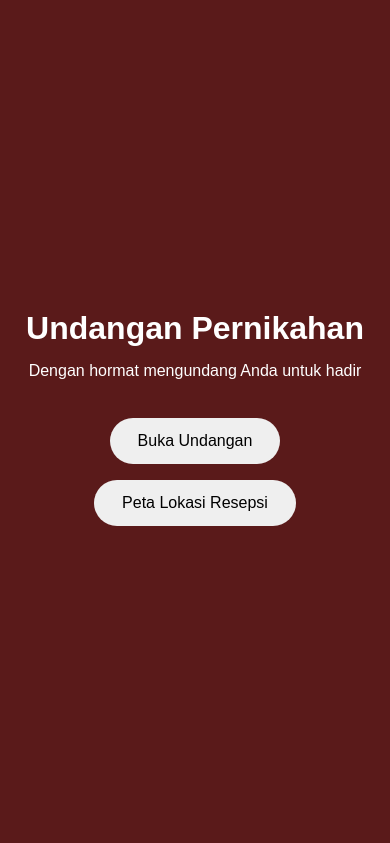
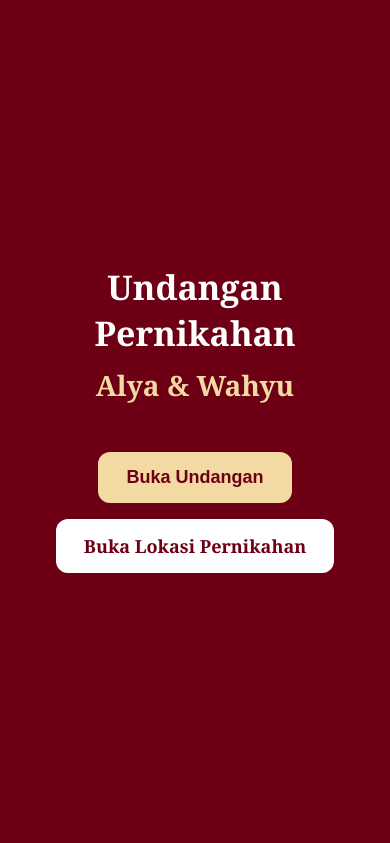
Before and after one commit to alya-wahyu-wedding/wedding-invitation, a plain HTML site: page index.html in a window 390 px wide. Shown: the top 843 px of the page. Drawn offline with Linux system fonts and the light colour scheme.

Commit message:
Update index.html

```diff
--- a/index.html
+++ b/index.html
@@ -1,11 +1,22 @@
 <!DOCTYPE html>
+
 <html lang="id">
 
 <head>
+
 <meta charset="UTF-8">
 <meta name="viewport" content="width=device-width, initial-scale=1.0">
 
-<title>Undangan Pernikahan</title>
+<title>Undangan Pernikahan Alya & Wahyu</title>
+
+<meta property="og:title" content="Undangan Pernikahan Alya & Wahyu">
+<meta property="og:description" content="Kami mengundang Anda untuk hadir pada hari bahagia kami">
+<meta property="og:image" content="https://alya-wahyu-wedding.github.io/wedding-invitation/thumbnail.png">
+<meta property="og:url" content="https://alya-wahyu-wedding.github.io/wedding-invitation/">
+<meta property="og:type" content="website">
+
+<meta name="twitter:card" content="summary_large_image">
+<meta name="twitter:image" content="https://alya-wahyu-wedding.github.io/wedding-invitation/thumbnail.png">
 
 <style>
 
@@ -20,12 +31,10 @@ html{
 }
 
 body{
-    background:#000;
+background:#f5f5f5;
 overflow-x:hidden;
-    font-family:Arial, sans-serif;
+font-family:Georgia, serif;
 }
-
-/* COVER */
 
 #cover{
 position:fixed;
@@ -33,136 +42,173 @@ body{
 left:0;
 width:100%;
 height:100vh;
-    background:#5a1a1a;
+background:#6d0015;
 display:flex;
 flex-direction:column;
 justify-content:center;
 align-items:center;
 text-align:center;
-    color:white;
+padding:20px;
 z-index:9999;
-    padding:20px;
 }
 
 #cover h1{
-    font-size:32px;
-    margin-bottom:15px;
+color:white;
+font-size:34px;
+margin-bottom:10px;
 }
 
-#cover p{
-    margin-bottom:30px;
-    font-size:16px;
+#cover h2{
+color:#f3d9a2;
+font-size:28px;
+margin-bottom:40px;
 }
 
 .btn{
-    padding:14px 28px;
+padding:15px 28px;
+margin:8px;
 border:none;
-    border-radius:30px;
+border-radius:12px;
+font-size:18px;
 cursor:pointer;
-    margin:8px;
-    font-size:16px;
+font-weight:bold;
 }
 
-/* GAMBAR */
+.btn-open{
+background:#f3d9a2;
+color:#6d0015;
+}
 
-img{
+.btn-map{
+background:white;
+color:#6d0015;
+text-decoration:none;
+display:inline-block;
+}
+
+#content{
+display:none;
+max-width:700px;
+margin:auto;
+background:white;
+}
+
+.page{
 width:100%;
-    height:100vh;
-    object-fit:cover;
+height:auto;
 display:block;
 }
 
-/* TOMBOL MUSIK */
+.floating{
+position:fixed;
+right:15px;
+bottom:15px;
+display:flex;
+flex-direction:column;
+gap:10px;
+z-index:999;
+}
 
-.music-btn{
-    position:fixed;
-    right:20px;
-    bottom:20px;
-    width:60px;
-    height:60px;
+.float-btn{
+width:56px;
+height:56px;
 border:none;
 border-radius:50%;
 font-size:24px;
 cursor:pointer;
-    z-index:999;
+box-shadow:0 4px 10px rgba(0,0,0,.25);
+}
+
+.location{
+background:#d4af37;
+color:white;
+}
+
+.home{
+background:#6d0015;
+color:white;
 }
 
 </style>
+
 </head>
 
 <body>
 
-<!-- COVER -->
+<audio id="musik" loop>
+<source src="musik.mp3" type="audio/mpeg">
+</audio>
 
 <div id="cover">
 
 <h1>Undangan Pernikahan</h1>
 
-    <p>Dengan hormat mengundang Anda untuk hadir</p>
+<h2>Alya & Wahyu</h2>
 
-    <button class="btn" onclick="openInvitation()">
+<button class="btn btn-open" onclick="bukaUndangan()">
 Buka Undangan
 </button>
 
-    <button class="btn" onclick="openMap()">
-        Peta Lokasi Resepsi
-    </button>
+<a
+class="btn btn-map"
+target="_blank"
+href="https://www.google.com/maps/search/?api=1&query=Royal+Ambarrukmo+Yogyakarta">
+Buka Lokasi Pernikahan </a>
 
 </div>
 
-<!-- AUDIO -->
+<div id="content">
 
-<audio id="music" loop>
-    <source src="musik.mp3" type="audio/mpeg">
-</audio>
+<img src="halaman1.jpg" class="page">
+<img src="halaman2.jpg" class="page">
+<img src="halaman3.jpg" class="page">
+<img src="halaman4.jpg" class="page">
+<img src="halaman5.jpg" class="page">
+<img src="halaman6.jpg" class="page">
 
-<!-- TOMBOL MUSIK -->
+</div>
 
-<button class="music-btn" onclick="toggleMusic()">
-🎵
-</button>
+<div class="floating">
 
-<!-- HALAMAN UNDANGAN -->
+<button
+class="float-btn location"
+onclick="window.open('https://www.google.com/maps/search/?api=1&query=Royal+Ambarrukmo+Yogyakarta')">
+📍 </button>
 
-<img src="halaman1.jpg">
-<img src="halaman2.jpg">
-<img src="halaman3.jpg">
-<img src="halaman4.jpg">
-<img src="halaman5.jpg">
-<img src="halaman6.jpg">
+<button
+class="float-btn home"
+onclick="kembaliHome()">
+🏠 </button>
+
+</div>
 
 <script>
 
-const music = document.getElementById("music");
+const musik = document.getElementById("musik");
 
-function openInvitation(){
+function bukaUndangan(){
 
-    music.play();
+document.getElementById("cover").style.display="none";
+document.getElementById("content").style.display="block";
 
-    document.getElementById("cover").style.display = "none";
+musik.play();
+
+window.scrollTo({
+top:0,
+behavior:'smooth'
+});
 
 }
 
-function openMap(){
+function kembaliHome(){
 
-    window.open(
-    "https://www.google.com/maps/search/?api=1&query=Royal+Ambarrukmo+Yogyakarta",
-    "_blank"
-    );
+document.getElementById("content").style.display="none";
+document.getElementById("cover").style.display="flex";
 
-}
-
-function toggleMusic(){
-
-    if(music.paused){
-
-        music.play();
-
-    }else{
-
-        music.pause();
-
-    }
+window.scrollTo({
+top:0,
+behavior:'smooth'
+});
 
 }
 
```
Lines whose indentation alone changed are shown as unchanged.
